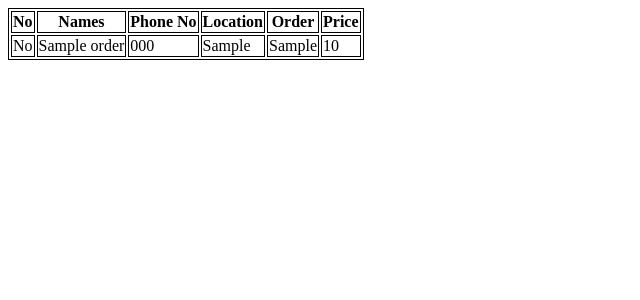
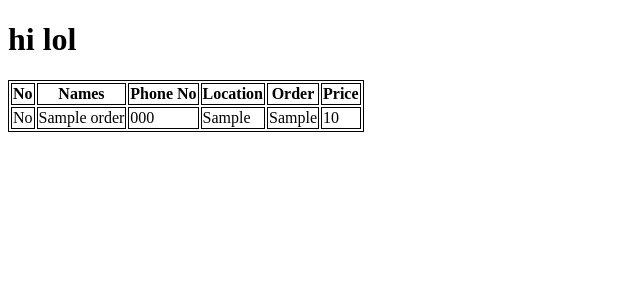
Before and after one commit to aimandesu/js-plain-ecommerce, a PHP site: page /customer.php in a window 1280 px wide. Shown: the top 300 px of the page, without its empty margins (0-640 px from the left). Run offline with PHP 8.4, Linux system fonts and the light colour scheme; tables that the repository leaves empty or names only in its code hold one stand-in row (values such as "Sample post"); data that the repository does not hold is empty.

Commit message:
make it better

```diff
--- a/customer.php
+++ b/customer.php
@@ -11,6 +11,7 @@
   </style>
   </head>
   <body>
+    <h1>hi lol</h1>
     <?php
     $host = 'sql6.freemysqlhosting.net';
     $database = 'sql6458011';
```
